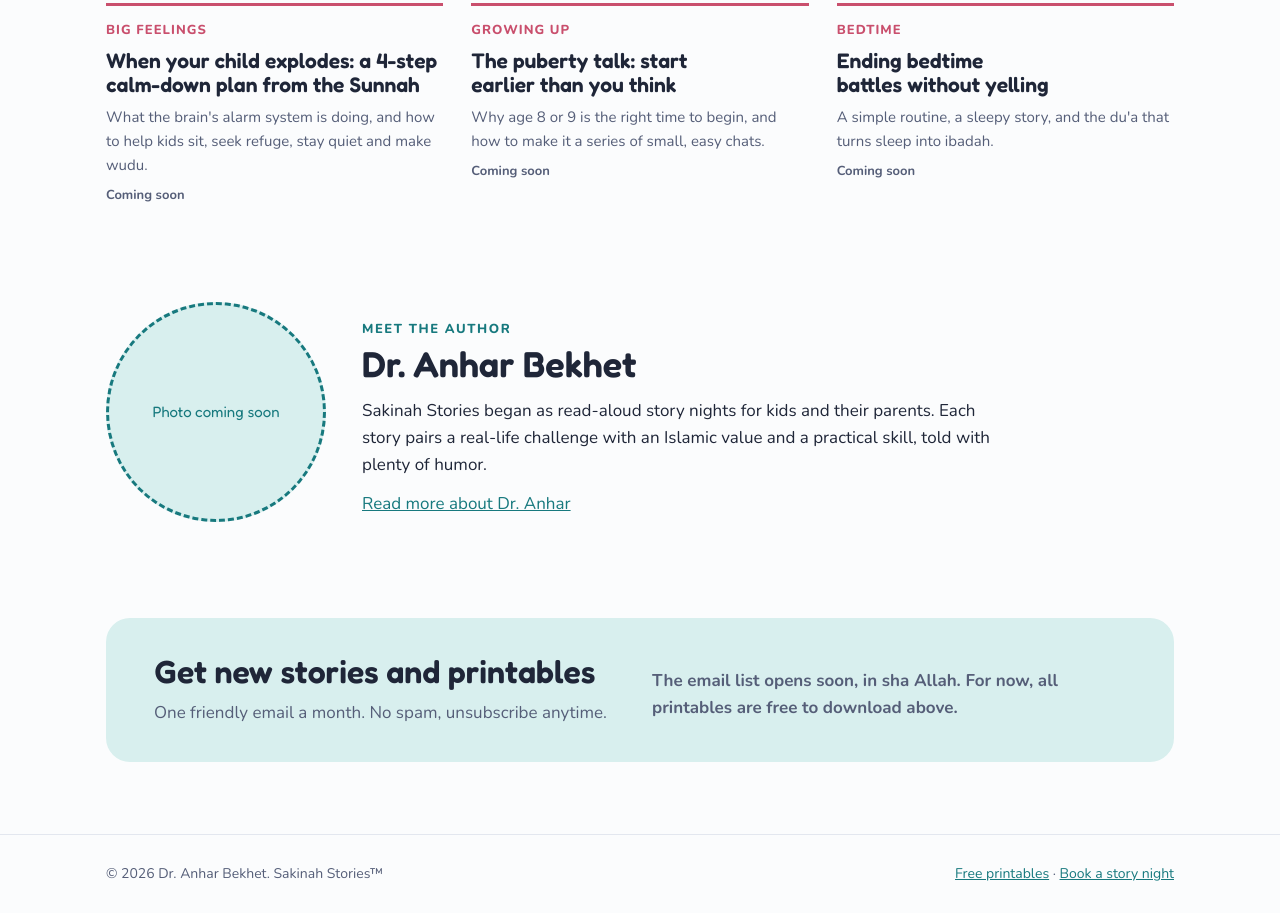
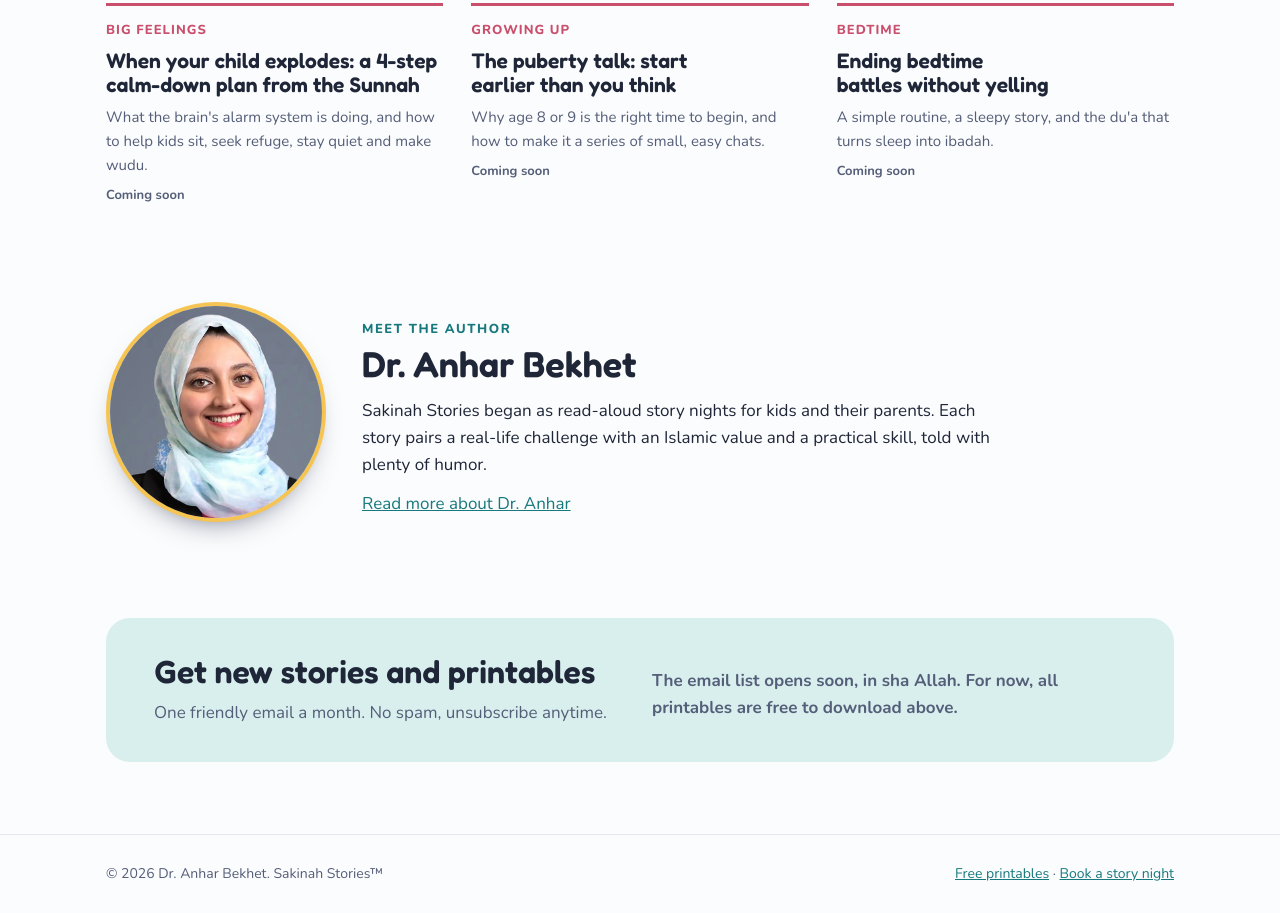
Before and after one commit to anharbekhet/dranharbekhet.com, a plain HTML site: page index.html in a window 1280 px wide. Shown: the part 2418-3331 px from the top of the page. Drawn offline with nearby package versions, Linux system fonts and the light colour scheme.

Commit message:
Add author photo
Co-Authored-By: Claude Opus 5.5 <noreply@anthropic.com>
Claude-Session: https://claude.ai/code/session_01G7GW49Wcnnod9oe9VrWkZm

```diff
--- a/index.html
+++ b/index.html
@@ -69,7 +69,7 @@
 </div></section>
 
 <section class="block"><div class="wrap about">
-<div class="portrait">Photo coming soon</div>
+<img class="portrait" src="images/dr-anhar-bekhet.jpg" alt="Dr. Anhar Bekhet" width="633" height="633">
 <div><p class="eyebrow">Meet the author</p><h2>Dr. Anhar Bekhet</h2>
 <p>Sakinah Stories began as read-aloud story nights for kids and their parents. Each story pairs a real-life challenge with an Islamic value and a practical skill, told with plenty of humor.</p>
 <p><a href="about.html">Read more about Dr. Anhar</a></p></div>
--- a/style.css
+++ b/style.css
@@ -143,3 +143,4 @@ nav.top a.l.cta:hover,nav.top a.l.cta:focus-visible{text-decoration:none;filter:
 .bookform button{grid-column:1/-1;justify-self:start;border:0;cursor:pointer}
 @media (max-width:860px){.offers,.steps,.request,.bookform{grid-template-columns:1fr}}
 .spotify{width:100%;max-width:100%;border:0;border-radius:12px;display:block}
+img.portrait{padding:0;border:4px solid var(--star);object-fit:cover;box-shadow:0 14px 30px -18px rgba(20,30,60,.7)}
```
Also changed, not shown: about.html (+1 -1 lines), images/dr-anhar-bekhet.jpg (added).
